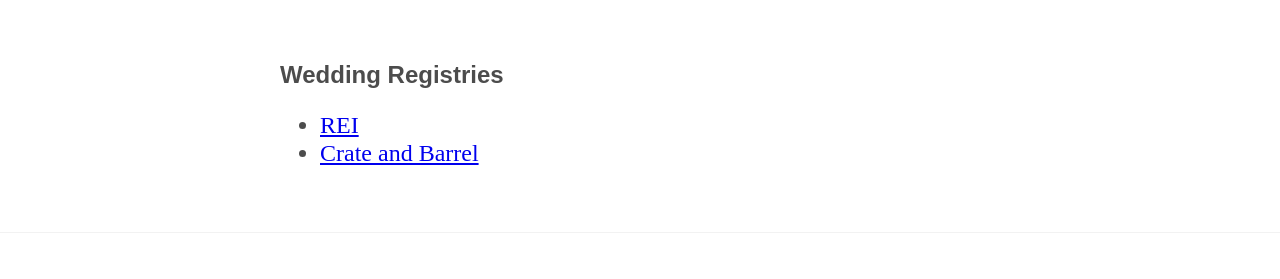
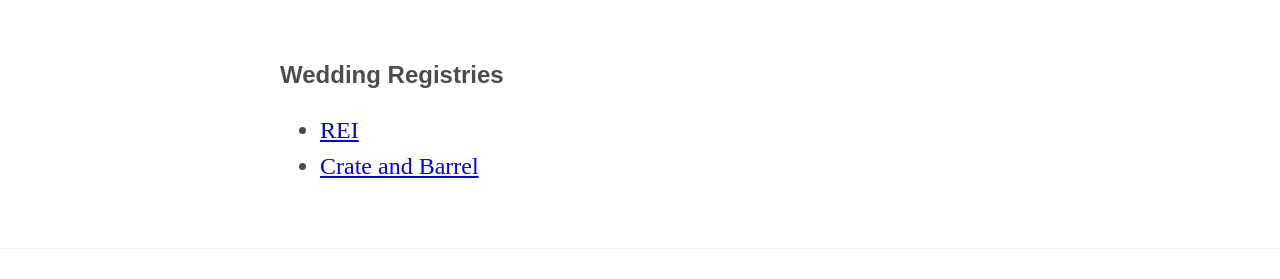
Before and after one commit to icco/melandnat.com, a plain HTML site: page index.html in a window 1280 px wide. Shown: the part 3060-3339 px from the top of the page. Drawn offline with nearby package versions, Linux system fonts and the light colour scheme.

Commit message:
Fixed some invalid HTML.

```diff
--- a/index.html
+++ b/index.html
@@ -1,9 +1,11 @@
-<html>
+<!DOCTYPE html>
+<html lang="en">
   <head>
     <title>Mel and Nat</title>
-    <link rel="stylesheet" href="https://unpkg.com/tachyons@4.9.1/css/tachyons.min.css"/>
+    <link rel="stylesheet" href="https://unpkg.com/tachyons@4.9.1/css/tachyons.min.css" />
     <link rel="stylesheet" href="css/main.css" />
-    <meta name="viewport" content="width=device-width, initial-scale=1">
+    <meta name="viewport" content="width=device-width, initial-scale=1" />
+    <meta charset="utf-8" />
   </head>
   <body class="">
     <main>
@@ -58,12 +60,10 @@
         </div>
         <div class="measure f4 f3-ns center mv5 black-70">
           <h1 class="fw6 f3 avenir">Wedding Registries</h1>
-          <p class="lh-copy measure f3 black-70 baskerville">
-          <ul>
+          <ul class="lh-copy measure f3 black-70 baskerville">
             <li><a href="https://www.rei.com/lists/335641026">REI</a></li>
             <li><a href="https://www.crateandbarrel.com/gift-registry/melissa-cantrell-and-nathaniel-welch/r5690118">Crate and Barrel</a>
           </ul>
-          </p>
         </div>
       </div>
     </article>
```
